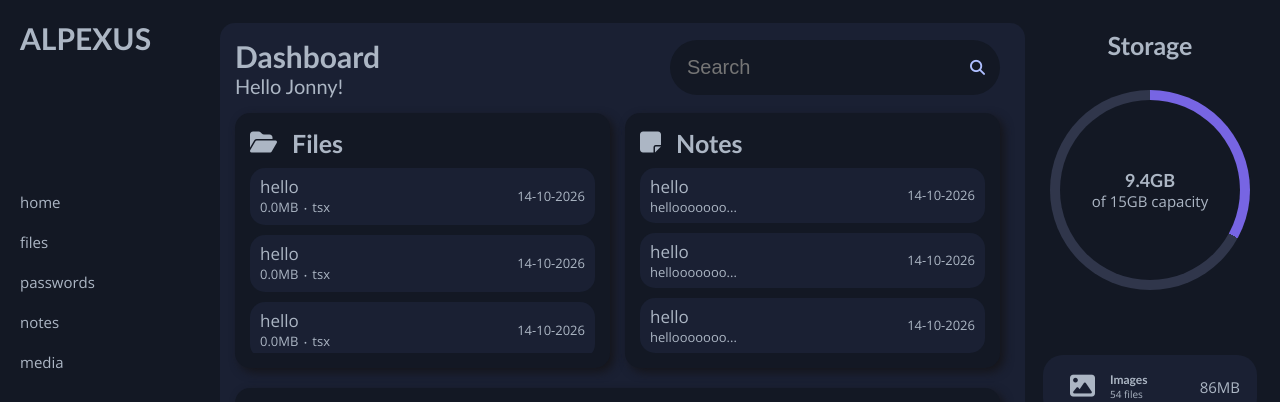
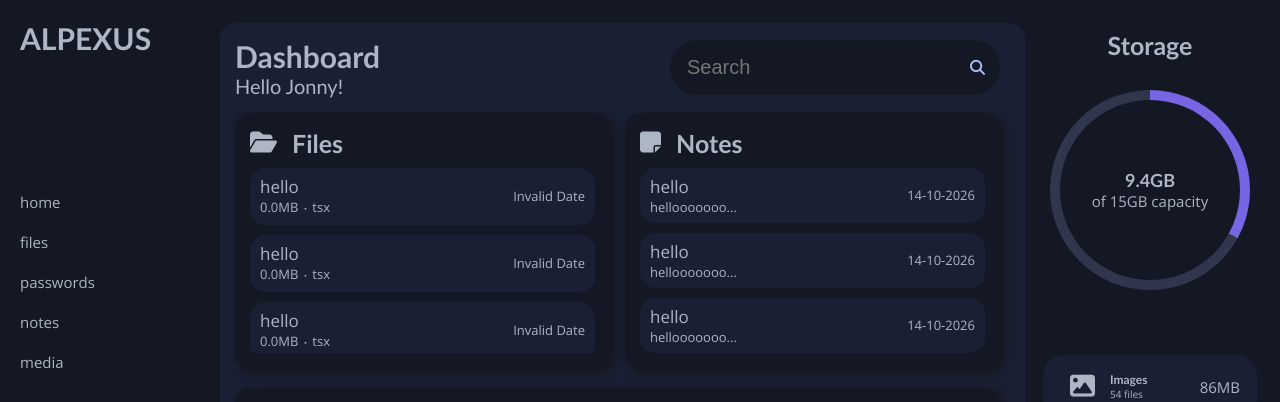
Before and after one commit to jona-mtw/alpexus, a React (Vite) app in the folder frontend/: page / in a window 1280 px wide. Shown: the top 402 px of the page. Built offline with nearby package versions, Linux system fonts and the light colour scheme; a web font is replaced by a local one.

Commit message:
file-path

```diff
--- a/frontend/src/pages/components/file.tsx
+++ b/frontend/src/pages/components/file.tsx
@@ -29,7 +29,13 @@ function File(props: FileProps) {
             <p className="file-type">{props.fileType}</p>
           </div>
         </div>
-        <p className="file-date">{props.date}</p>
+        <p className="file-date">
+          {new Date(props.date).toLocaleDateString("en-GB", {
+            day: "numeric",
+            month: "short",
+            year: "numeric",
+          })}
+        </p>
       </div>
     </>
   );
--- a/frontend/src/pages/files.tsx
+++ b/frontend/src/pages/files.tsx
@@ -13,7 +13,7 @@ type DirectoryEntry = {
 };
 
 function Files() {
-  const [filePath, setFilePath] = useState("./");
+  const [filePath, setFilePath] = useState("");
   const [files, setFiles] = useState<DirectoryEntry[]>([]);
   useEffect(() => {
     fetch(`http://localhost:3000/api/files?path=${encodeURIComponent(filePath)}`)
@@ -33,6 +33,13 @@ function Files() {
       });
   }, [filePath]);
 
+  const [splitFilePath, setSplitFilePath] = useState<string[]>([]);
+
+  useEffect(() => {
+    setSplitFilePath(filePath.split("\\"));
+    console.log(splitFilePath);
+  }, [filePath]);
+
   return (
     <>
       <div className="files">
@@ -40,13 +47,18 @@ function Files() {
           <h1>Files</h1>
           <div className="files-quick-access"></div>
           <div className="file-manager">
+            <div className="path-header">
+              {splitFilePath.map((folderPath) => (
+                <p>{folderPath}</p>
+              ))}
+            </div>
             {files.map((file) => (
               <File
                 key={file.path + file.name}
                 name={file.name}
                 fileType={file.fileType}
                 size={file.size}
-                date={new Date(file.dateModified).toLocaleDateString()}
+                date={file.dateModified}
                 onClick={() => {
                   if (file.type == "folder") {
                     setFilePath(file.path);
```
